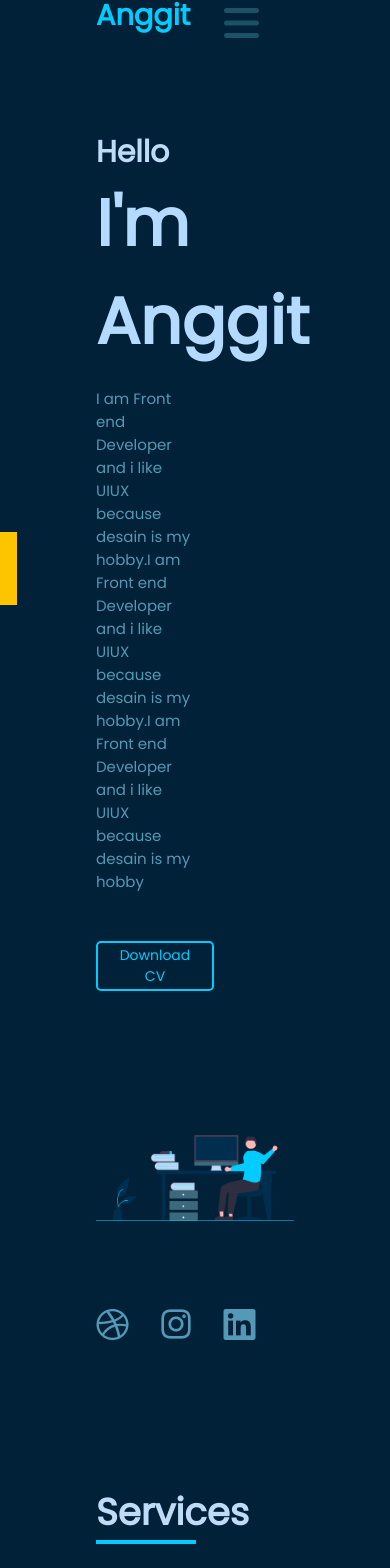
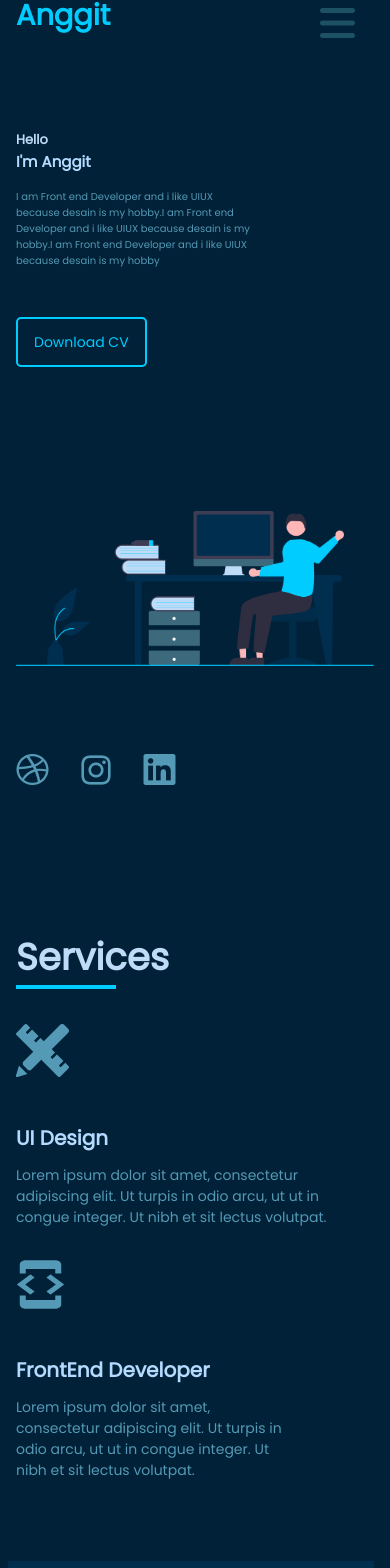
Before and after one commit to anggitwr/webPortofolio, a React (Create React App) app in the folder frontend/my-app/: page / in a window 390 px wide. Shown: the part 70-1638 px from the top of the page. Built offline with nearby package versions, Linux system fonts and the light colour scheme.

Commit message:
some update

```diff
--- a/frontend/my-app/src/components/Hero.css
+++ b/frontend/my-app/src/components/Hero.css
@@ -82,22 +82,34 @@
 	} */
 	.anggit__header {
 		flex-direction: column;
+		margin-left: 1rem;
+		margin-right: 1rem;
 	}
 	.anggit__header-content {
 		margin-top: 5rem;
 	}
 	.anggit__header-button{
-		display: 100%;
+		display: 80%;
 	}
 
 	.anggit__header-icon{
 		display: flex;
 		flex-direction: row;
 		align-items: center;
+		width: 70%;
 	}
 	.anggit__header-icon img{
 		margin-right: 2rem;
 		width: auto;
 		height: auto;
 	}
+	.anggit__header-content h3{
+		font-size: 13px;
+	}
+	.anggit__header-content h1{
+		font-size: 15px;
+	}
+	.anggit__header-content p{
+		font-size: 10px;
+	}
 }
--- a/frontend/my-app/src/components/Navbar.css
+++ b/frontend/my-app/src/components/Navbar.css
@@ -84,8 +84,9 @@ nav li{
 }
 @media screen and (max-width: 900px){
 	.NavbarItems {
-		position: relative;
 		margin-top: 0px;
+		margin-right: 1rem;
+		margin-left: 1rem;
 	}
 
 	.nav-menu {
--- a/frontend/my-app/src/components/Offer.css
+++ b/frontend/my-app/src/components/Offer.css
@@ -72,6 +72,18 @@ textarea{
 @media screen and (max-width: 900px) {
 	.anggit__offer{
 		flex-direction: column;
+		margin-right: 1rem;
+		margin-left: 1rem;
+	}
+	.anggit__offer-content h1{
+		font-size: 25px;
+	}
+	.anggit__offer-contentright input{
+		border-radius: 10px;
+	}
+	.anggit__offer-contentright textarea{
+		border-radius: 10px;
+		outline: none;
 	}
 	/* .anggit__offer-content{
 		margin-left: 0;
--- a/frontend/my-app/src/components/Portofolio.css
+++ b/frontend/my-app/src/components/Portofolio.css
@@ -100,8 +100,12 @@
 }
 
 @media screen and (max-width: 900px) {
-	.anggit__portofolio-content{
-		margin: 0;
+	.anggit__portofolio{
+		margin-left: 1rem;
+		margin-right: 1rem;
+	}
+	.anggit__portofolio-content h2{
+		font-size: 25px;
 	}
 	.anggit__portofolio-container{
 		display: flex;
--- a/frontend/my-app/src/components/Services.css
+++ b/frontend/my-app/src/components/Services.css
@@ -119,6 +119,10 @@
 } */
 
 @media screen and (max-width: 900px) {
+	.anggit__services{
+		margin-left: 1rem;
+		margin-right: 1rem;
+	}
 	.anggit__services-grup{
 		flex-direction: column;
 		margin-top: 35px;
```
